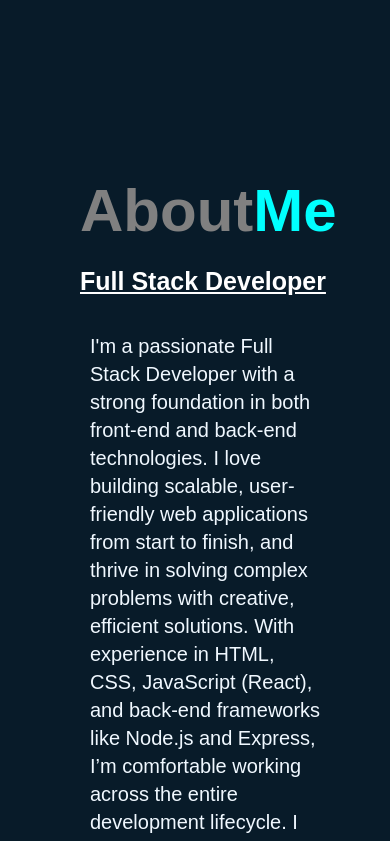
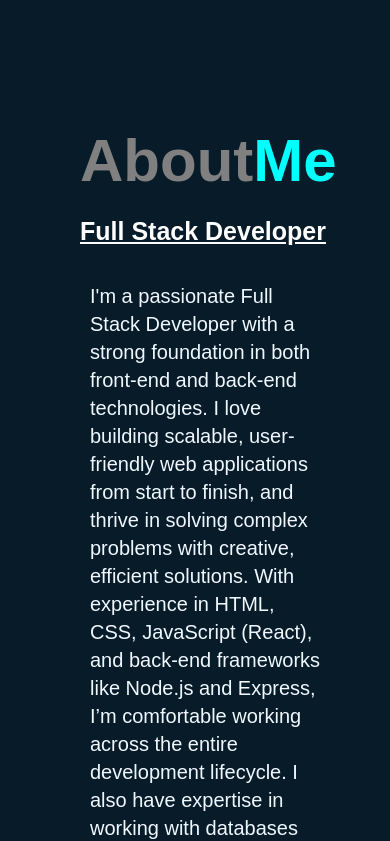
Before and after one commit to abhijitkayal/portfolio-abhi, a plain HTML site: page index.html in a window 390 px wide. Shown: the part 1760-2601 px from the top of the page. Drawn offline with nearby package versions, Linux system fonts and the light colour scheme.

Commit message:
Update style.css

```diff
--- a/style.css
+++ b/style.css
@@ -1245,7 +1245,7 @@ section{
 }
 .about{
     margin-left:80px;
-    margin-top:700px;
+    margin-top:650px;
     width:350px;
 }
 .about .box{
```
